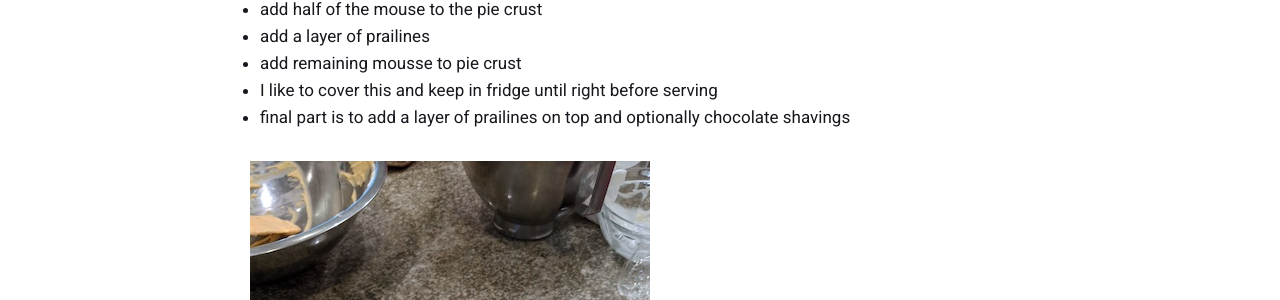
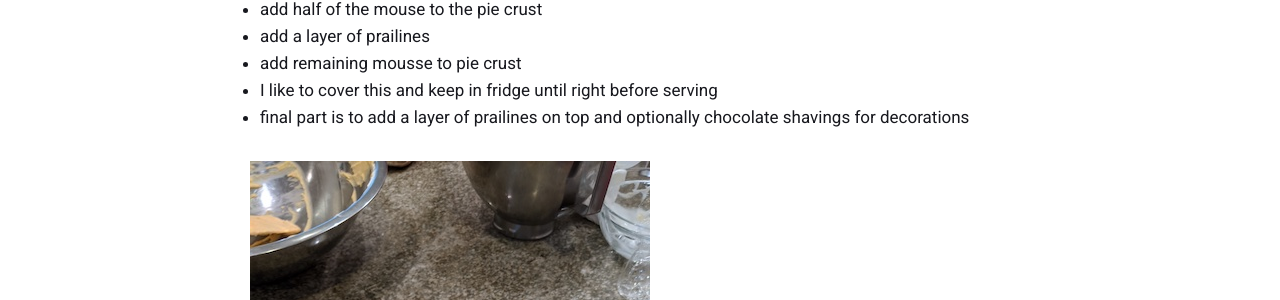
Before and after one commit to danschaffer/homepage, a Jekyll site: the page built from _posts/2019-11-29-pumpkin-prailine-pie.md, in a window 1280 px wide and 900 px high, scrolled down 6135 px. Shown: the part 153-453 px from the top of the window. Built offline with Jekyll 4.4.1, drawn with Linux system fonts in a browser that asks for light colours; nearby versions of some CDN libraries; some of the changed text lies outside the part shown.

Commit message:
fix pumpkin prailine typo

```diff
--- a/_posts/2019-11-29-pumpkin-prailine-pie.md
+++ b/_posts/2019-11-29-pumpkin-prailine-pie.md
@@ -28,7 +28,7 @@
 - 1 can pumpkin (make sure pure pumpkin not pie filling)
 - 1/2c white sugar
 - 1c heavy cream or whipping cream
-- chocolat finde for shavings optional
+- small amount of chocolate for shavings as optional topping for decoration
 
 ### Steps
 #### Make prailines
@@ -81,6 +81,6 @@
 - add a layer of prailines
 - add remaining mousse to pie crust
 - I like to cover this and keep in fridge until right before serving
-- final part is to add a layer of prailines on top and optionally chocolate shavings
+- final part is to add a layer of prailines on top and optionally chocolate shavings for decorations
 
 ![mousse in crust](/images/prailine6.jpg)
```
